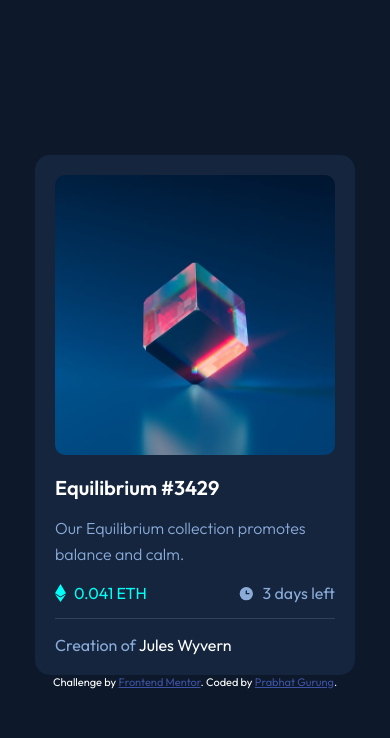
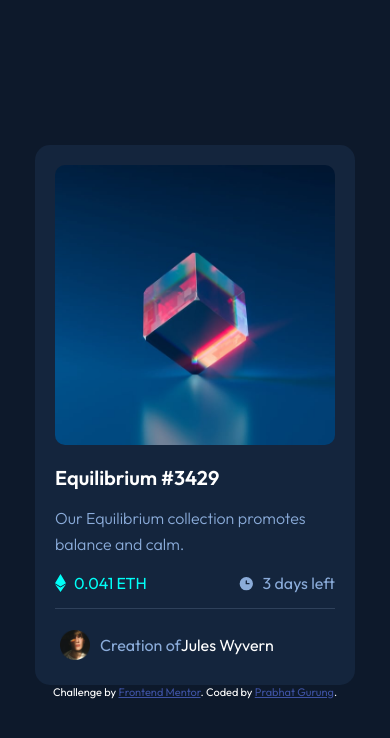
Before and after one commit to Prabhatgrg/FrontendMentor-NFT-Preview-Card-Component-Solution, a plain HTML site: page index.html in a window 390 px wide. Drawn offline with Linux system fonts and the light colour scheme.

Commit message:
Mobile layout Start

```diff
--- a/assets/css/style.css
+++ b/assets/css/style.css
@@ -60,6 +60,17 @@ body{
 .card-status .time{
     color: hsl(215, 51%, 70%);
 }
+.card-creator{
+    display: flex;
+    padding: 5px;
+    align-items: center;
+}
+.card-creator img{
+    max-width: 30px;
+}
+.card-creator span{
+    padding-left: 10px;
+}
 .card-creator .user-text{
     color: hsl(215, 51%, 70%);
 }
--- a/index.html
+++ b/index.html
@@ -46,6 +46,7 @@
             </span>
           </div>
           <div class="card-creator">
+            <img src="./assets/images/image-avatar.png" alt="Creator Avatar">
             <span class="user-text">Creation of </span>Jules Wyvern
           </div>
         </div>
```
